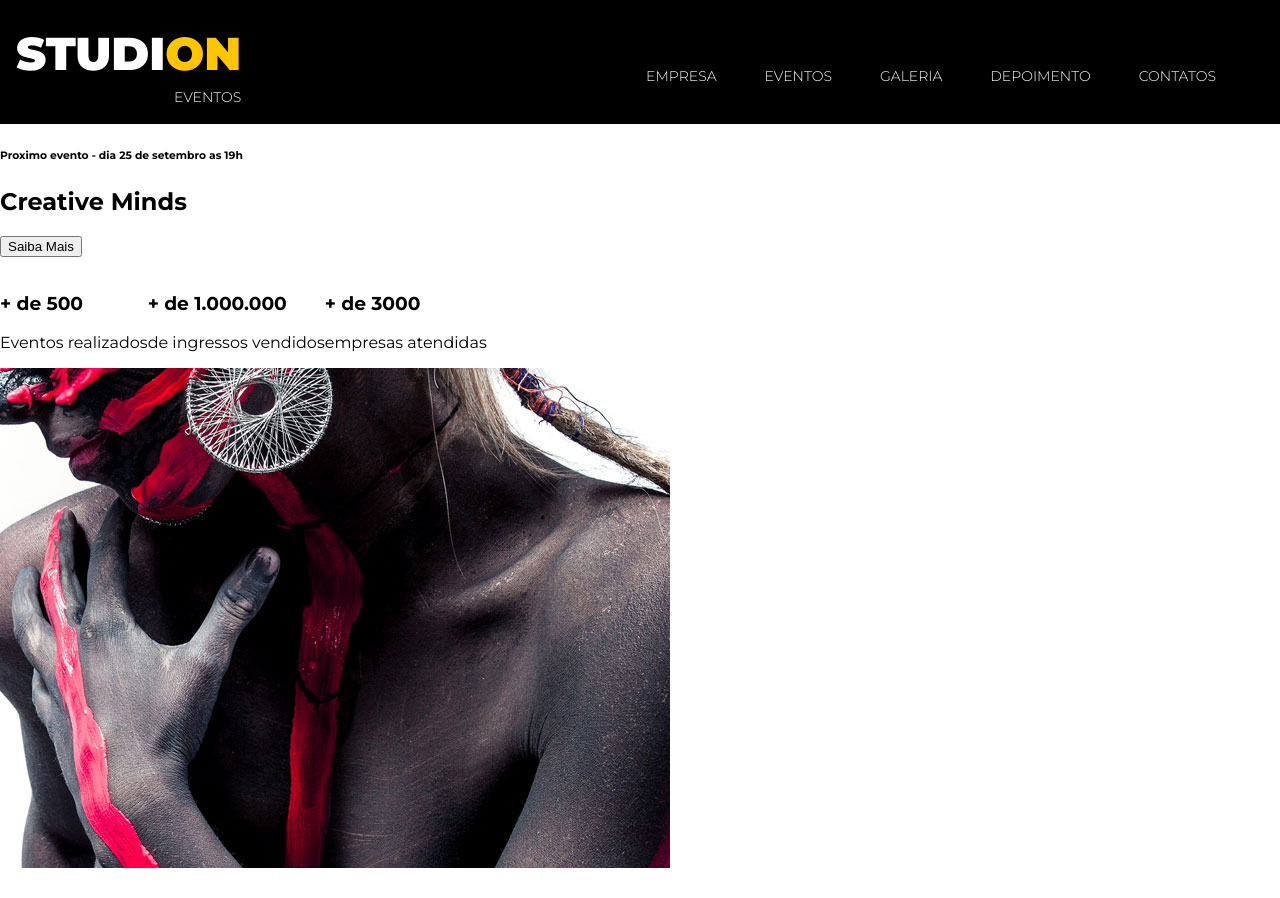
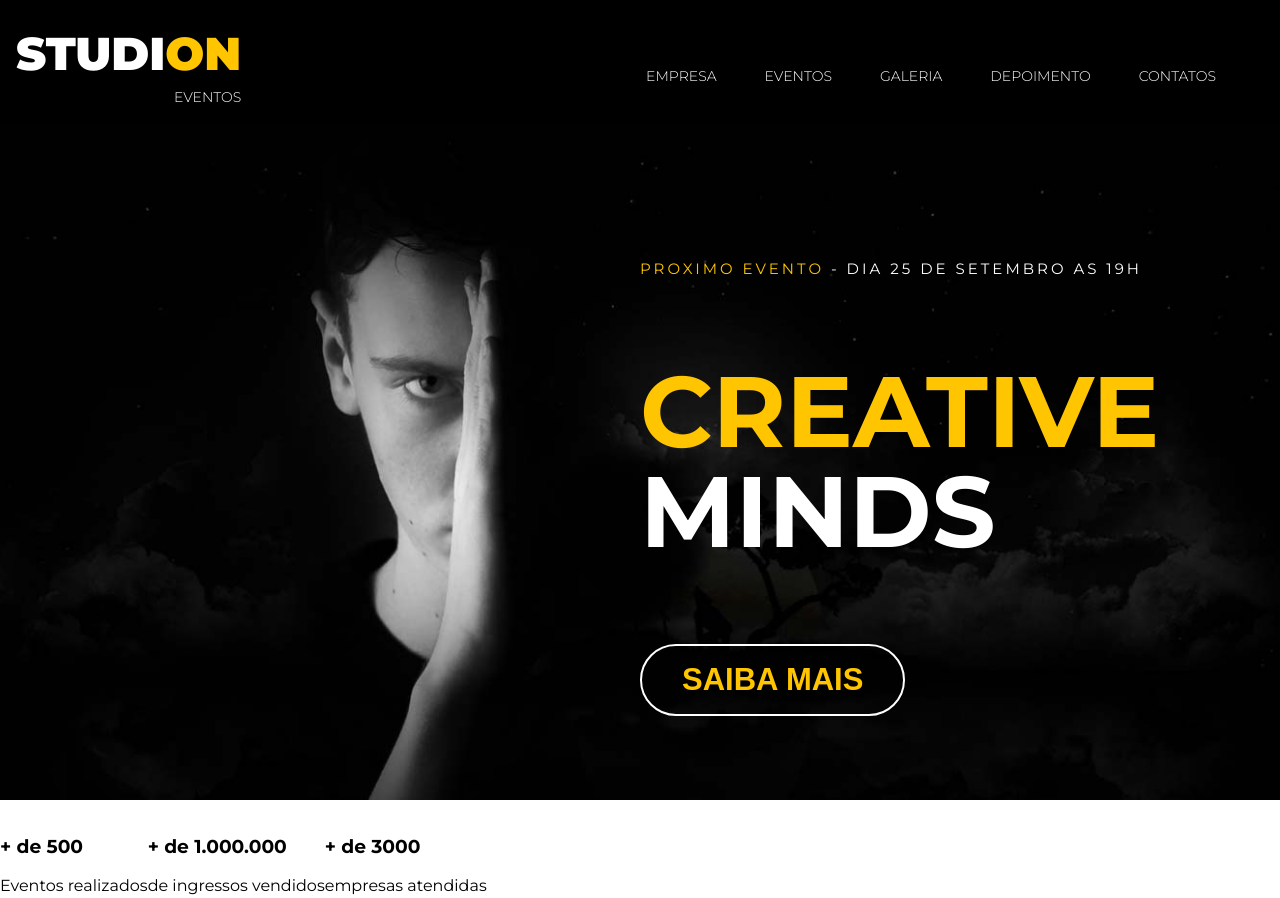
Before and after one commit to fisiofaz/Studion, a plain HTML site: page index.html in a window 1280 px wide. Shown: the top 898 px of the page. Drawn offline with Linux system fonts and the light colour scheme.

Commit message:
feat(header): implementação de styles

```diff
--- a/index.html
+++ b/index.html
@@ -30,10 +30,14 @@
   </nav>
   <header>
     <div id="slider">
-      <div class="slider">
-        <h6><span>Proximo evento</span> - dia 25 de setembro as 19h</h6>
-        <h2><span>Creative</span> Minds</h2>
-        <button>Saiba Mais</button>
+      <div class="slide">
+        <img src="./images/banner.jpg" alt="Studion Banner" class="slide__background-image">
+        <div class="slide__copy">
+          <h6><span class="copy--primary">Proximo evento</span> - dia 25 de setembro as 19h</h6>
+          <h2><span class="copy--primary">Creative</span> Minds</h2>
+          <button class="btn btn--slide">Saiba Mais</button>
+        </div>
+
       </div>
     </div>
   </header>
@@ -77,9 +81,9 @@
         <button type="submit">Enviar</button>
       </form>
       <ul>
-        <li><a href="http://facebook.com/" target="_blank"></a>Facebook</li>
-        <li><a href="http://twitter.com/" target="_blank"></a>Twitter</li>
-        <li><a href="http://youtube.com/" target="_blank"></a>Youtube</li>
+        <li><a href="http://facebook.com/" target="_blank" rel="noopener" title="facebook"></a>Facebook</li>
+        <li><a href="http://twitter.com/" target="_blank" rel="noopener" title="twitter"></a>Twitter</li>
+        <li><a href="http://youtuber.com/" target="_blank" rel="noopener" title="youtuber"></a>Youtube</li>
       </ul>
     </div>
     <hr>
--- a/style.css
+++ b/style.css
@@ -2,14 +2,16 @@
 
 * {
   box-sizing: border-box;
-
 }
 
 :root {
+  font-family: 'Montserrat', sans-serif;
+  font-size: 16px;
+
   --color-primary: #ffc500;
   --color-secundary: #fff;
-  font-family: 'Montserrat', sans-serif;
-  font-size: 16px;
+  --color-terceary: #000;
+  --default-padding: 1rem;
 }
 
 body {
@@ -25,6 +27,7 @@ ul {
 
 .navbar {
   position: fixed;
+  z-index: 1;
   display: grid;
   grid-template-columns: 1fr 9fr;
   align-items: center;
@@ -35,7 +38,7 @@ ul {
   height: 7.75rem;
   padding: 0 1rem;
 
-  background-color: #000;
+  background-color: var(--color-terceary);
   color: var(--color-secundary);
 }
 
@@ -75,3 +78,61 @@ ul {
 .copy--primary {
   color: var(--color-primary);
 }
+
+#slider {
+  background-color: var(--color-terceary);
+  color: var(--color-secundary);
+}
+
+.slide {
+  position: relative;
+  height: calc(100vh - 7.75rem);
+}
+
+.slide__background-image {
+  width: 100%;
+  height: 100%;
+  object-fit: cover;
+  object-position: center;
+}
+
+.slide__copy {
+  position: absolute;
+  top: 6.25rem;
+  left: 50vw;
+}
+.slide__copy h6 {
+  font-size: .9375rem;
+  font-weight: 400;
+  text-transform: uppercase;
+  letter-spacing: .1875rem;
+}
+
+.slide__copy h2 {
+  font-size: 6.25rem;
+  text-transform: uppercase;
+  line-height: 6.25rem;
+}
+
+.slide__copy h2 span {
+  display: block;
+}
+
+.btn {
+  cursor: pointer;
+  padding: 1rem 2.5rem;
+  border: .125rem solid var(--color-secundary);
+  border-radius: 5rem;
+  color: var(--color-primary);
+  background: unset;
+  font-size: 1.9375rem;
+  font-weight: 700;
+  text-transform: uppercase;
+  transition: 0.5s all ease;
+}
+
+.btn:hover, .btn:active, .btn:focus {
+  border-color: var(--color-primary);
+  background-color: var(--color-primary);
+  color: var(--color-secundary);
+}
```
